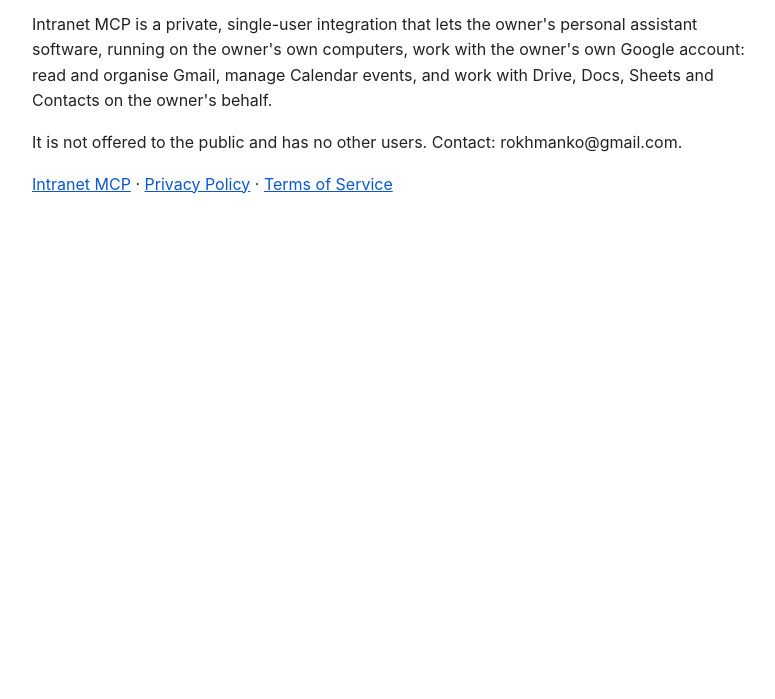
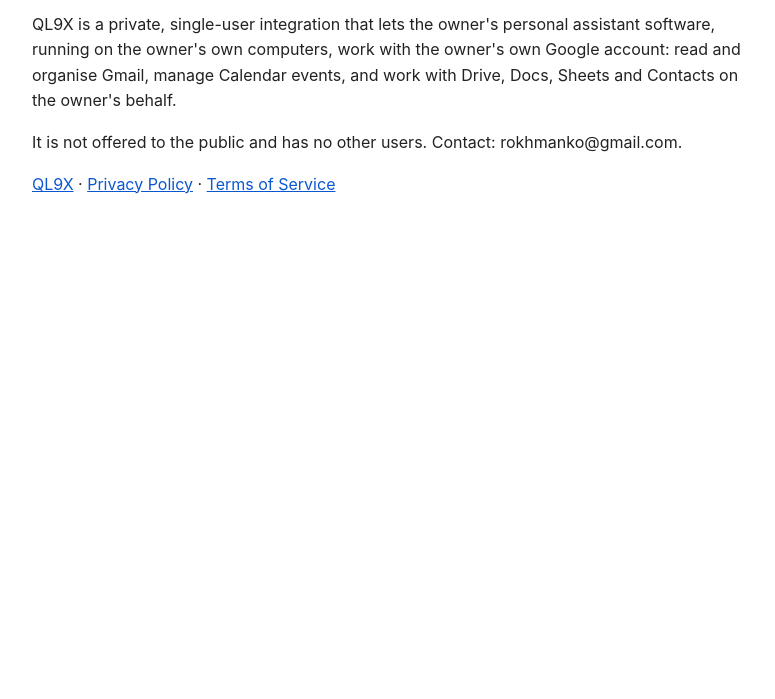
Before and after one commit to rokhmanko/ql9x, a plain HTML site: page index.html in a window 1280 px wide. Shown: the part 101-800 px from the top of the page, without its empty margins (248-1023 px from the left). Drawn offline with Linux system fonts and the light colour scheme.

Commit message:
Rename app on pages
Co-Authored-By: Claude Opus 5.5 <noreply@anthropic.com>

```diff
--- a/index.html
+++ b/index.html
@@ -1,4 +1,4 @@
-<!doctype html><html lang="en"><head><meta charset="utf-8"><meta name="viewport" content="width=device-width,initial-scale=1"><title>Intranet MCP</title>
+<!doctype html><html lang="en"><head><meta charset="utf-8"><meta name="viewport" content="width=device-width,initial-scale=1"><title>QL9X</title>
 <style>body{font:16px/1.6 -apple-system,Segoe UI,Arial,sans-serif;max-width:720px;margin:40px auto;padding:0 16px;color:#222}a{color:#0b57d0}</style></head><body>
-<h1>Intranet MCP</h1><p>Intranet MCP is a private, single-user integration that lets the owner's personal assistant software, running on the owner's own computers, work with the owner's own Google account: read and organise Gmail, manage Calendar events, and work with Drive, Docs, Sheets and Contacts on the owner's behalf.</p><p>It is not offered to the public and has no other users. Contact: rokhmanko@gmail.com.</p>
-<p><a href="./">Intranet MCP</a> · <a href="privacy.html">Privacy Policy</a> · <a href="terms.html">Terms of Service</a></p></body></html>
+<h1>QL9X</h1><p>QL9X is a private, single-user integration that lets the owner's personal assistant software, running on the owner's own computers, work with the owner's own Google account: read and organise Gmail, manage Calendar events, and work with Drive, Docs, Sheets and Contacts on the owner's behalf.</p><p>It is not offered to the public and has no other users. Contact: rokhmanko@gmail.com.</p>
+<p><a href="./">QL9X</a> · <a href="privacy.html">Privacy Policy</a> · <a href="terms.html">Terms of Service</a></p></body></html>
```
Also changed, not shown: privacy.html (+3 -3 lines), terms.html (+3 -3 lines).
